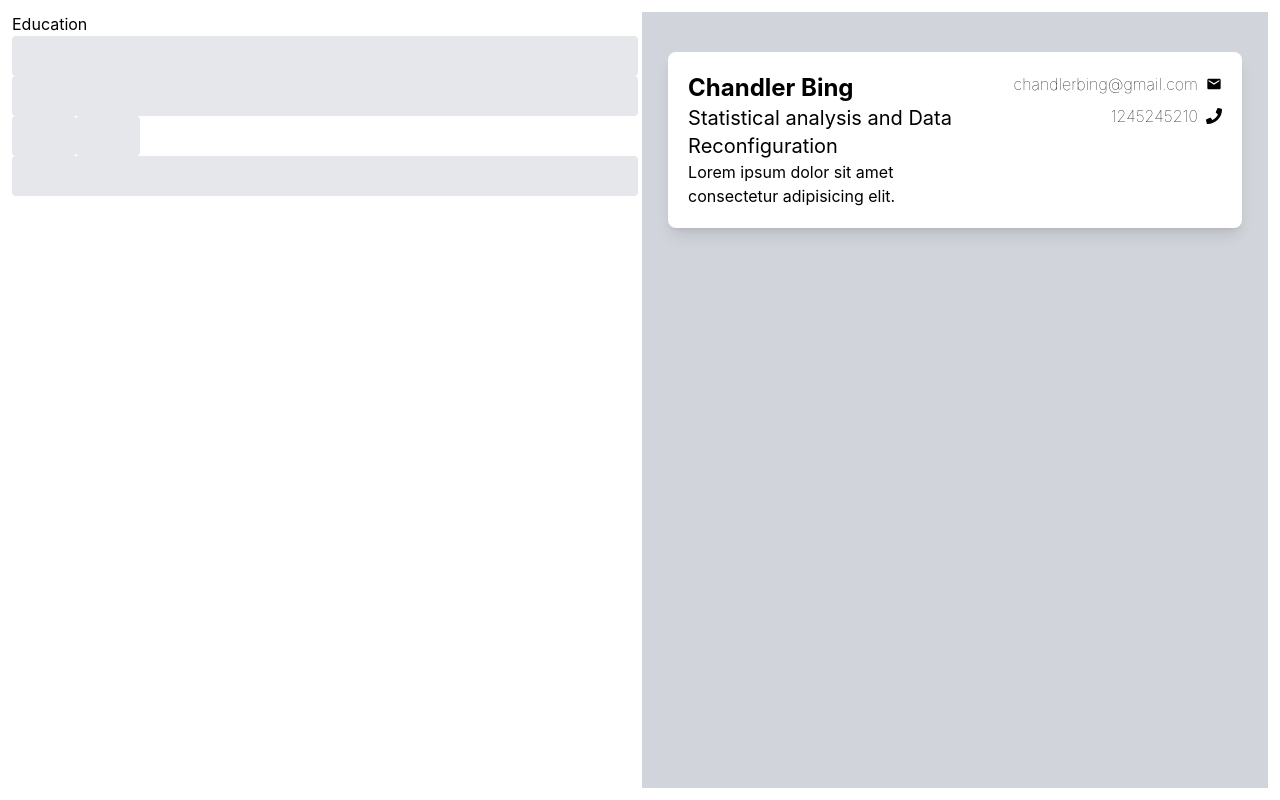
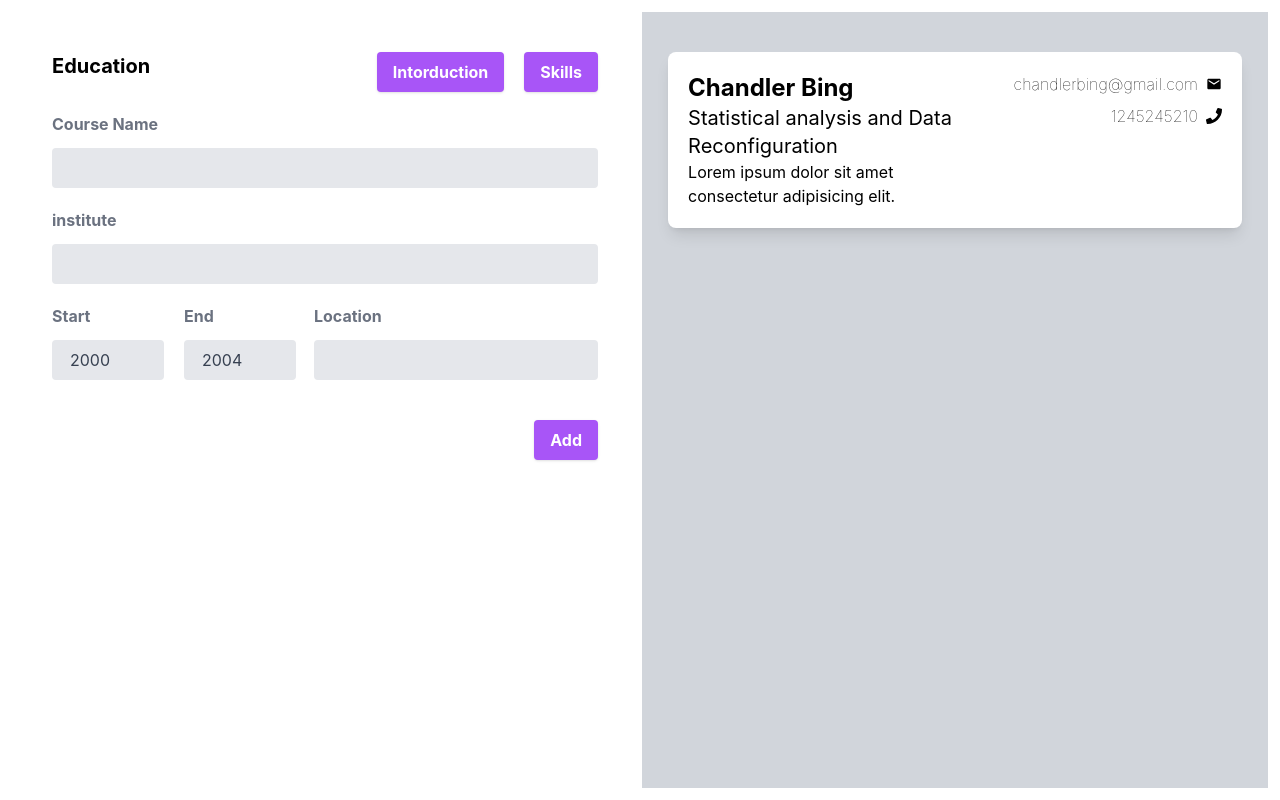
Before and after one commit to samsaw777/ResumeApp, a Next.js app: page /resume in a window 1280 px wide. Built offline with nearby package versions, Linux system fonts and the light colour scheme.

Commit message:
feat: Educaiton List added in UI

```diff
--- /dev/null
+++ b/Utils/Header.tsx
@@ -0,0 +1,36 @@
+import React from "react";
+
+interface Props {
+  title: string;
+  previous?: string;
+  forward?: string;
+}
+
+const Header: React.FC<Props> = (props) => {
+  const { title, previous, forward } = props;
+  return (
+    <div className="flex mt-10">
+      <div className="text-xl font-bold">{title}</div>
+      <div className="flex ml-auto">
+        {previous && (
+          <button
+            className="shadow bg-purple-500 hover:bg-purple-400 focus:shadow-outline focus:outline-none text-white font-bold py-2 px-4 rounded block"
+            type="submit"
+          >
+            Intorduction
+          </button>
+        )}
+        {forward && (
+          <button
+            className="shadow bg-purple-500 hover:bg-purple-400 focus:shadow-outline focus:outline-none text-white font-bold py-2 px-4 rounded block ml-5"
+            type="submit"
+          >
+            {forward}
+          </button>
+        )}
+      </div>
+    </div>
+  );
+};
+
+export { Header };
--- /dev/null
+++ b/Utils/Interfaces.ts
@@ -0,0 +1,7 @@
+export interface Education {
+  course: string;
+  institute: string;
+  startYear: number;
+  endYear: number;
+  place: string;
+}
--- a/components/resumeHeader/Header.tsx
+++ b/components/ResumePage.tsx
@@ -1,17 +1,9 @@
 import React, { useState } from "react";
-import { HeaderInput } from "./HeaderInput";
-import { Output } from "../Output";
-import { EducationInput } from "../education/EducationInput";
-import { useForm, SubmitHandler } from "react-hook-form";
+import { HeaderInput } from "./resumeHeader/HeaderInput";
+import { Output } from "./Output";
+import { EducationInput } from "./education/EducationInput";
+import { Education } from "../Utils/Interfaces";
 //Declaring the type of the Inputs.
-
-interface Input {
-  name: string | undefined;
-  profession: string | undefined;
-  description: string | undefined;
-  email: string | undefined;
-  phone: number | undefined;
-}
 
 const renderComponent = (value: string, setName: any, setRenderValue: any) => {
   switch (value) {
@@ -29,6 +21,7 @@ const renderComponent = (value: string, setName: any, setRenderValue: any) => {
 const Header: React.FC = () => {
   const [name, setName] = useState<any>({});
   const [renderValue, setRenderValue] = useState<string>("education");
+  const [educationList, setEducationList] = useState<Education[]>([]);
   return (
     <div className="grid grid-cols-2 gap-1 p-3  h-screen">
       {renderComponent(renderValue, setName, setRenderValue)}
--- a/components/education/EducationInput.tsx
+++ b/components/education/EducationInput.tsx
@@ -1,37 +1,136 @@
-import React from "react";
+import React, { useState } from "react";
+import { Header } from "../../Utils/Header";
+import { EducationList } from "./EducationList";
+import { Education } from "../../Utils/Interfaces";
 
 const EducationInput: React.FC = () => {
+  const [education, setEducation] = useState<Education[]>([]);
+  const [course, setCourse] = useState<string>("");
+  const [institute, setInstitute] = useState<string>("");
+  const [startDate, setStartDate] = useState<number>(2000);
+  const [endDate, setEndDate] = useState<number>(2004);
+  const [location, setLocation] = useState<string>("");
+
+  //the education list into the component.
+  const addEducationToList = (event: React.FormEvent<HTMLFormElement>) => {
+    event.preventDefault();
+    const educationObj = {
+      course,
+      institute,
+      startYear: startDate,
+      endYear: endDate,
+      place: location,
+    };
+
+    setEducation([...education, educationObj]);
+    setCourse("");
+    setLocation("");
+    setStartDate(2000);
+    setEndDate(2004);
+    setInstitute("");
+  };
   return (
-    <div>
-      Education
-      <form>
-        <div>
-          <input
-            type="text"
-            className="bg-gray-200 appearance-none border-2 border-gray-200 rounded w-full py-2 px-4 text-gray-700 leading-tight focus:outline-none focus:bg-white focus:border-purple-500"
-          />
+    <div className="mx-10">
+      <Header title="Education" previous="Information" forward="Skills" />
+      <form onSubmit={(e) => addEducationToList(e)}>
+        <div className="md:w-1/3 mt-5">
+          <label
+            className="block text-gray-500 font-bold mb-3 pr-4"
+            htmlFor="course"
+          >
+            Course Name
+          </label>
         </div>
         <div>
           <input
             type="text"
+            id="course"
+            value={course}
+            onChange={(e) => setCourse(e.target.value)}
             className="bg-gray-200 appearance-none border-2 border-gray-200 rounded w-full py-2 px-4 text-gray-700 leading-tight focus:outline-none focus:bg-white focus:border-purple-500"
           />
+        </div>
+        <div className="md:w-1/3 mt-5">
+          <label
+            className="block text-gray-500 font-bold mb-3 pr-4"
+            htmlFor="institute"
+          >
+            institute
+          </label>
         </div>
         <div>
           <input
             type="text"
-            className="bg-gray-200 appearance-none border-2 border-gray-200 rounded py-2 px-4 text-gray-700 leading-tight focus:outline-none focus:bg-white focus:border-purple-500 w-16"
-          />
-          <input
-            type="text"
-            className="bg-gray-200 appearance-none border-2 border-gray-200 rounded py-2 px-4 text-gray-700 leading-tight focus:outline-none focus:bg-white focus:border-purple-500 w-16"
-          />
-          <input
-            type="text"
+            id="institute"
+            value={institute}
+            onChange={(e) => setInstitute(e.target.value)}
             className="bg-gray-200 appearance-none border-2 border-gray-200 rounded w-full py-2 px-4 text-gray-700 leading-tight focus:outline-none focus:bg-white focus:border-purple-500"
           />
         </div>
+        <div className="flex mt-5">
+          <div className="flex-col flex">
+            <label
+              className="block text-gray-500 font-bold mb-3 pr-4"
+              htmlFor="start"
+            >
+              Start
+            </label>
+            <input
+              type="text"
+              id="start"
+              value={startDate}
+              onChange={(e) => setStartDate(Number(e.target.value))}
+              className="bg-gray-200 appearance-none border-2 border-gray-200 rounded py-2 px-4 text-gray-700 leading-tight focus:outline-none focus:bg-white focus:border-purple-500 w-28"
+            />
+          </div>
+          <div className="flex-col flex ml-5">
+            <label
+              className="block text-gray-500 font-bold mb-3 pr-4"
+              htmlFor="end"
+            >
+              End
+            </label>
+            <input
+              type="text"
+              id="end"
+              value={endDate}
+              onChange={(e) => setEndDate(Number(e.target.value))}
+              className="bg-gray-200 appearance-none border-2 border-gray-200 rounded py-2 px-4 text-gray-700 leading-tight focus:outline-none focus:bg-white focus:border-purple-500 w-28"
+            />
+          </div>
+          <div className="ml-auto">
+            <div className="md:w-1/3">
+              <label
+                className="block text-gray-500 font-bold mb-3 pr-4"
+                htmlFor="location"
+              >
+                Location
+              </label>
+            </div>
+            <input
+              type="text"
+              id="location"
+              value={location}
+              onChange={(e) => setLocation(e.target.value)}
+              className="bg-gray-200 appearance-none border-2 border-gray-200 rounded w-full py-2 px-4 text-gray-700 leading-tight focus:outline-none focus:bg-white focus:border-purple-500 w-30"
+            />
+          </div>
+        </div>
+        <div className="w-full mt-10">
+          <button
+            type="submit"
+            className="shadow bg-purple-500 hover:bg-purple-400 focus:shadow-outline focus:outline-none text-white font-bold py-2 px-4 rounded block ml-auto"
+          >
+            Add
+          </button>
+        </div>
       </form>
+      {/* {education.map(edu:Education,key:number) => {return <EducationList />})} */}
+      <div>
+        {education.map((edu: Education, key: number) => {
+          return <EducationList education={edu} key={key} />;
+        })}
+      </div>
     </div>
   );
 };
--- a/components/education/EducationList.tsx
+++ b/components/education/EducationList.tsx
@@ -1,7 +1,25 @@
 import React from "react";
+import { Education } from "../../Utils/Interfaces";
+interface Props {
+  education: Education;
+}
 
-const EducationList: React.FC = () => {
-  return <div>This is Education List.</div>;
+const EducationList: React.FC<Props> = (props) => {
+  const { education } = props;
+  return (
+    <div className="w-11/12  bg-white shadow-lg rounded-lg block mx-auto mt-10 p-5">
+      <div className="w-full text-xl font-bold">{education.course}</div>
+      <div className="w-full text-lg">{education.institute}</div>
+      <div className="flex justify-between text-md">
+        <div className="flex">
+          <span>{education.startYear}</span>/<span>{education.endYear}</span>
+        </div>
+        <div className="flex">
+          <span>{education.place}</span>
+        </div>
+      </div>
+    </div>
+  );
 };
 
 export { EducationList };
--- a/pages/index.tsx
+++ b/pages/index.tsx
@@ -1,6 +1,6 @@
 import type { NextPage } from "next";
 import Link from "next/link";
-import { Header } from "../components/resumeHeader/Header";
+import { Header } from "../components/ResumePage";
 
 const Home: NextPage = () => {
   return (
--- a/pages/resume/index.tsx
+++ b/pages/resume/index.tsx
@@ -1,5 +1,5 @@
 import React from "react";
-import { Header } from "../../components/resumeHeader/Header";
+import { Header } from "../../components/ResumePage";
 const Resume: React.FC = () => {
   return (
     <div>
```
